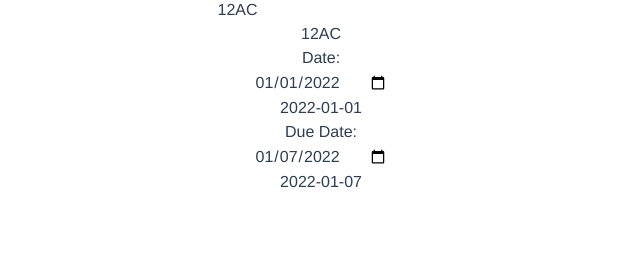
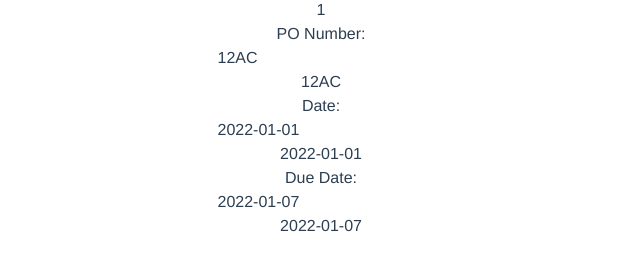
Before and after one commit to bimalghartimagar/invoice-generator, a Vue app: page / in a window 1280 px wide. Shown: the part 352-616 px from the top of the page, without its empty margins (319-959 px from the left). Built offline with nearby package versions, Linux system fonts and the light colour scheme.

Commit message:
disabled attribute inhertance on input fields

```diff
--- a/src/components/CustomInput.vue
+++ b/src/components/CustomInput.vue
@@ -54,19 +54,18 @@
 };
 </script>
 <template>
-  <div class="border border-slate-500 rounded p-0.5 flex print:hidden">
+  <div class="border border-slate-500 rounded p-0.5 flex print:hidden w-full">
     <div v-show="currency" class="mx-2">$</div>
     <input
       :id="idFor"
       class="outline-none"
       :class="{
         [inputClass]: true,
-        'text-right': !currency && inputType !== 'text',
+        'text-right':
+          !currency && $attrs['type'] !== 'text' && $attrs['type'] !== 'date',
       }"
       :value="modelValue == undefined ? value : modelValue"
-      :type="inputType"
-      :placeholder="label"
-      :disabled="disabled"
+      v-bind="$attrs"
       @input="$emit('update:modelValue', $event.target.value)"
     />
     <div v-show="toggle && !currency" class="ml-2">%</div>
--- a/src/components/CustomText.vue
+++ b/src/components/CustomText.vue
@@ -1,3 +1,8 @@
+<script>
+export default {
+  inheritAttrs: false,
+};
+</script>
 <script setup>
 defineProps({
   label: {
@@ -30,12 +35,21 @@
       id="details"
       :value="modelValue"
       name=""
-      cols="30"
-      rows="2"
+      cols="40"
+      rows="3"
       class="border rounded-md p-0.5"
       :class="isRequired && isInvalid ? 'border-red-600' : 'border-slate-500'"
+      v-bind="$attrs"
       @input="$emit('update:modelValue', $event.target.value)"
     />
-    <div class="hidden print:inline-block text-left">{{ modelValue }}</div>
+    <div class="hidden print:inline-block text-left px-4 mx-1">
+      {{ modelValue }}
+    </div>
   </div>
 </template>
+
+<style scoped>
+textarea {
+  resize: both;
+}
+</style>
```
